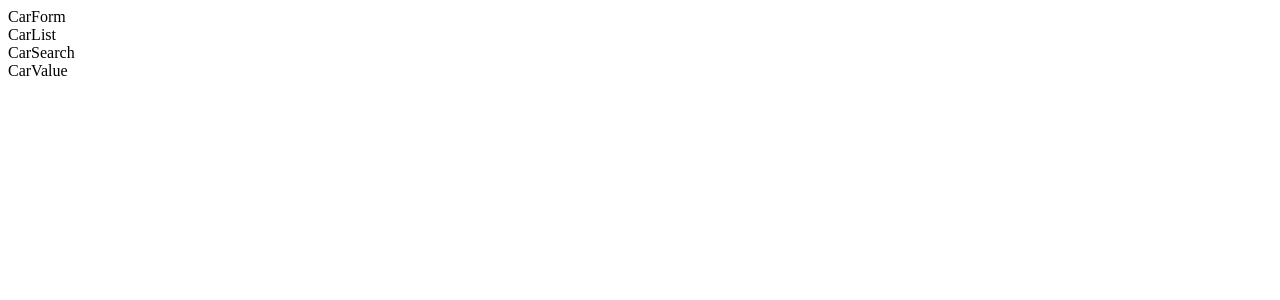
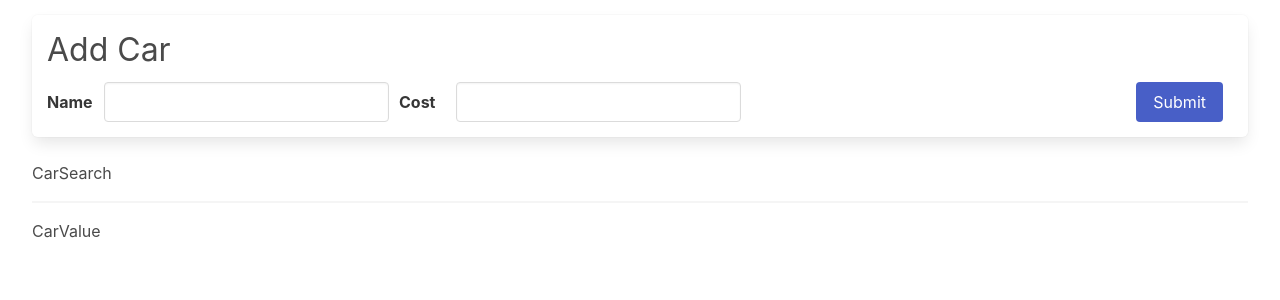
Before and after one commit to oguzhanorh/carsappwithredux, a React (Create React App) app: page / in a window 1280 px wide. Shown: the top 300 px of the page. Built offline with nearby package versions, Linux system fonts and the light colour scheme.

Commit message:
create a form

```diff
--- a/src/App.js
+++ b/src/App.js
@@ -5,10 +5,10 @@
 
 function App() {
   return (
-    <div>
+    <div className="container is-fluid">
       <CarForm />
+      <CarSearch />
       <CarList />
-      <CarSearch />
       <CarValue />
     </div>
   );
--- a/src/components/CarForm.js
+++ b/src/components/CarForm.js
@@ -1,4 +1,57 @@
+import { useDispatch, useSelector } from 'react-redux';
+import { changeCost, changeName, addCar } from '../store';
+
 function CarForm() {
-  return <div>CarForm</div>;
+  const dispatch = useDispatch();
+  const { name, cost } = useSelector((state) => {
+    return {
+      name: state.form.name,
+      cost: state.form.cost,
+    };
+  });
+
+  const handleNameChange = (e) => {
+    dispatch(changeName(e.target.value));
+  };
+  const handleCostChange = (e) => {
+    const carCost = parseInt(e.target.value) || 0;
+    dispatch(changeCost(carCost));
+  };
+
+  const handleSubmit = (e) => {
+    e.preventDefault();
+
+    dispatch(addCar({ name, cost }));
+  };
+
+  return (
+    <div className="car-form panel">
+      <h4 className="subtitle is-3">Add Car</h4>
+      <form onSubmit={handleSubmit}>
+        <div className="field-group">
+          <div className="field">
+            <label className="label">Name</label>
+            <input
+              className="input is-expanded"
+              value={name}
+              onChange={handleNameChange}
+            />
+          </div>
+          <div className="field">
+            <label className="label">Cost</label>
+            <input
+              className="input is-expanded"
+              value={cost || ''}
+              onChange={handleCostChange}
+              type="number"
+            />
+          </div>
+        </div>
+        <div className="field">
+          <button className="button is-link">Submit</button>
+        </div>
+      </form>
+    </div>
+  );
 }
 export default CarForm;
--- a/src/components/CarList.js
+++ b/src/components/CarList.js
@@ -1,4 +1,36 @@
+import { useDispatch, useSelector } from 'react-redux';
+import { removeCar } from '../store';
 function CarList() {
-  return <div>CarList</div>;
+  const dispatch = useDispatch();
+  const cars = useSelector((state) => {
+    return state.cars.data;
+  });
+
+  const handleCarDelete = (car) => {
+    dispatch(removeCar(car.id));
+  };
+
+  const renderedCars = cars.map((car) => {
+    return (
+      <div key={car.id}>
+        <p>
+          {car.name} - ${car.cost}
+        </p>
+        <button
+          className="button is-danger"
+          onClick={() => handleCarDelete(car)}
+        >
+          Delete
+        </button>
+      </div>
+    );
+  });
+
+  return (
+    <div className="car-list">
+      {renderedCars}
+      <hr />
+    </div>
+  );
 }
 export default CarList;
--- a/src/index.js
+++ b/src/index.js
@@ -1,5 +1,6 @@
+import 'bulma/css/bulma.css';
+import './styles.css';
 import React from 'react';
-
 import { createRoot } from 'react-dom/client';
 import App from './App';
 import { Provider } from 'react-redux';
--- a/src/store/slices/carsSlice.js
+++ b/src/store/slices/carsSlice.js
@@ -4,24 +4,24 @@
   name: 'cars',
   initialState: {
     searchTerm: '',
-    cars: [],
+    data: [],
   },
   reducers: {
     changeSearchTerm(state, action) {
       state.searchTerm = action.payload;
     },
     addCar(state, action) {
-      state.push({
+      state.data.push({
         name: action.payload.name,
         cost: action.payload.cost,
         id: nanoid(),
       });
     },
     removeCar(state, action) {
-      const updated = state.cars.filter((car) => {
+      const updated = state.data.filter((car) => {
         return car.id !== action.payload;
       });
-      state.cars = updated;
+      state.data = updated;
     },
   },
 });
--- a/src/store/slices/formSlice.js
+++ b/src/store/slices/formSlice.js
@@ -1,4 +1,5 @@
 import { createSlice } from '@reduxjs/toolkit';
+import { addCar } from './carsSlice';
 
 const formSlice = createSlice({
   name: 'form',
@@ -14,6 +15,12 @@
       state.cost = action.payload;
     },
   },
+  extraReducers(builder) {
+    builder.addCase(addCar, (state, action) => {
+      state.name = '';
+      state.cost = 0;
+    });
+  },
 });
 export const { changeName, changeCost } = formSlice.actions;
 export const formReducer = formSlice.reducer;
--- /dev/null
+++ b/src/styles.css
@@ -0,0 +1,86 @@
+.car-form {
+  margin-top: 15px;
+  padding: 15px;
+}
+
+.car-form .field-group {
+  display: flex;
+  margin-bottom: 0px;
+}
+
+.car-form form {
+  display: flex;
+  justify-content: space-between;
+}
+
+.car-form .field {
+  display: flex;
+  align-items: center;
+  margin-bottom: 0px;
+  margin-right: 10px;
+}
+
+.car-form .field label.label {
+  margin-bottom: 0px;
+  width: 70px;
+}
+
+.car-form input {
+  width: 100%;
+}
+
+.car-form h4.subtitle.is-3 {
+  margin-bottom: 0.75rem;
+}
+
+.car-list .panel.bold {
+  font-weight: 600;
+}
+
+.car-list .panel {
+  padding: 10px;
+  display: flex;
+  flex-direction: row;
+  justify-content: space-between;
+  align-items: center;
+}
+
+.car-list p {
+  font-size: 1.5rem;
+}
+
+.car-list .note {
+  font-style: italic;
+  display: block;
+  margin: 40px 20px;
+}
+
+.car-value {
+  font-size: 2rem;
+  text-align: right;
+}
+
+hr {
+  margin: 1rem 0;
+}
+
+.list-header {
+  display: flex;
+  flex-direction: row;
+  justify-content: space-between;
+  align-items: center;
+}
+
+.list-header h3.title {
+  margin-bottom: 0px;
+}
+
+.list-header .search {
+  display: flex;
+  align-items: center;
+}
+
+.list-header .search .label {
+  margin-bottom: 0px;
+  margin-right: 10px;
+}
```
